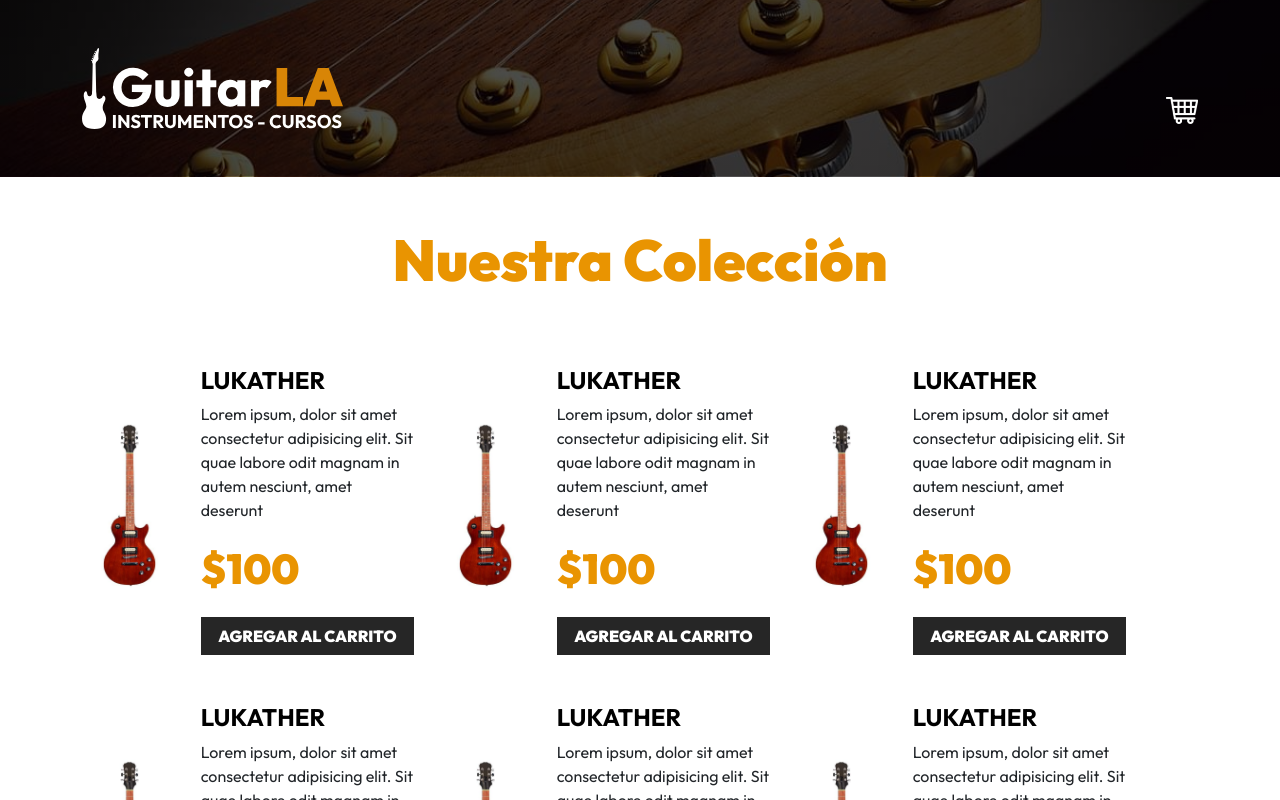
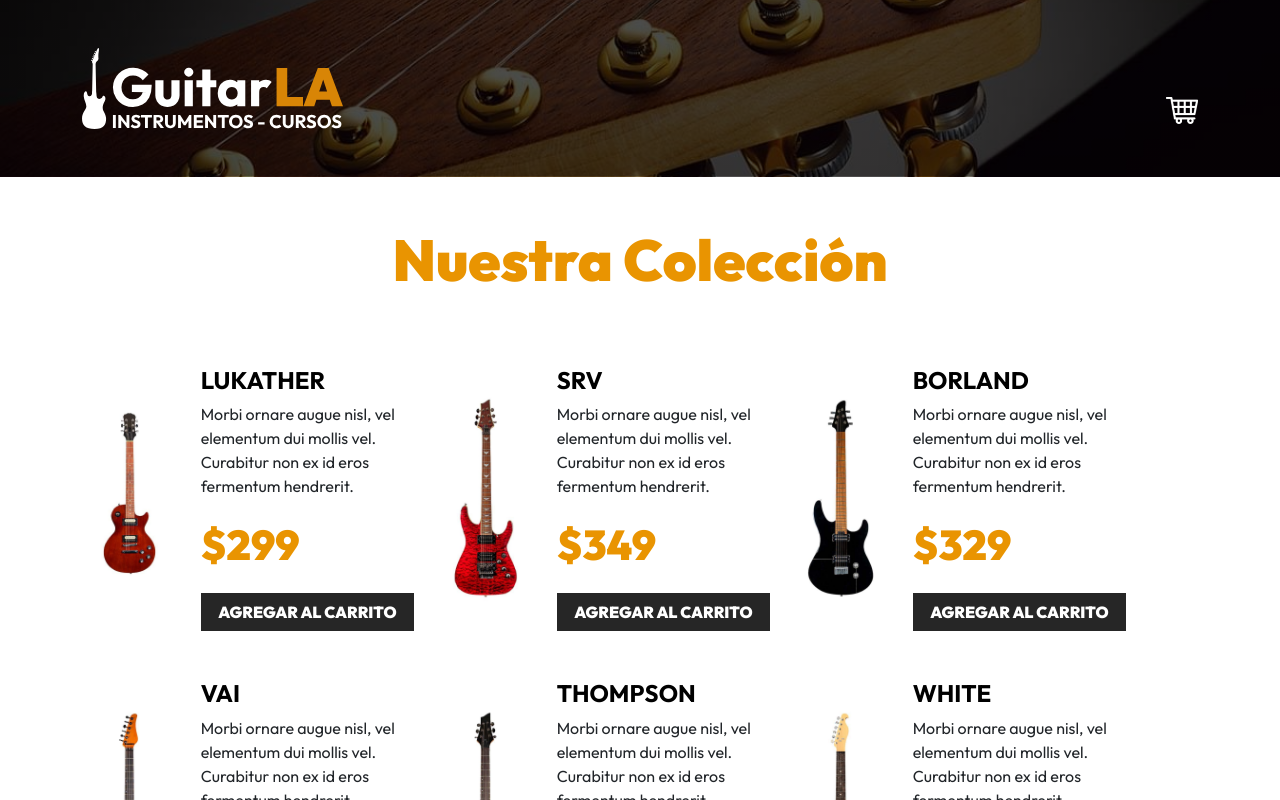
Before and after one commit to bmenc/guitarla, a React (Vite) app: page / in a window 1280 px wide. Shown: the top 800 px of the page. Built offline with nearby package versions, Linux system fonts and the light colour scheme.

Commit message:
66. Mostrando la Información de cada Guitarra

```diff
--- a/src/App.jsx
+++ b/src/App.jsx
@@ -12,10 +12,10 @@ function App() {
       <main className="container-xl mt-5">
         <h2 className="text-center">Nuestra Colección</h2>
         <div className="row mt-5">
-          {data.map(() => (
+          {data.map((guitar) => (
             <Guitar
-              price={100}
-              auth={true}
+              key={guitar.id}
+              guitar={guitar}
             />
           ))}
         </div>
--- a/src/components/Guitar.jsx
+++ b/src/components/Guitar.jsx
@@ -1,16 +1,16 @@
-export default function Guitar(props) {
-    console.log(props.price);
-    console.log(props.auth);
+export default function Guitar({guitar}) {
+
+    const {id, name, image, description, price} = guitar;
 
     return (
         <div className="col-md-6 col-lg-4 my-4 row align-items-center">
             <div className="col-4">
-                <img className="img-fluid" src="./public/img/guitarra_01.jpg" alt="imagen guitarra" />
+                <img className="img-fluid" src={`/img/${image}.jpg`} alt="imagen guitarra" />
             </div>
             <div className="col-8">
-                <h3 className="text-black fs-4 fw-bold text-uppercase">Lukather</h3>
-                <p>Lorem ipsum, dolor sit amet consectetur adipisicing elit. Sit quae labore odit magnam in autem nesciunt, amet deserunt</p>
-                <p className="fw-black text-primary fs-3">${props.price}</p>
+                <h3 className="text-black fs-4 fw-bold text-uppercase">{name}</h3>
+                <p>{description}</p>
+                <p className="fw-black text-primary fs-3">${price}</p>
                 <button
                     type="button"
                     className="btn btn-dark w-100"
```
